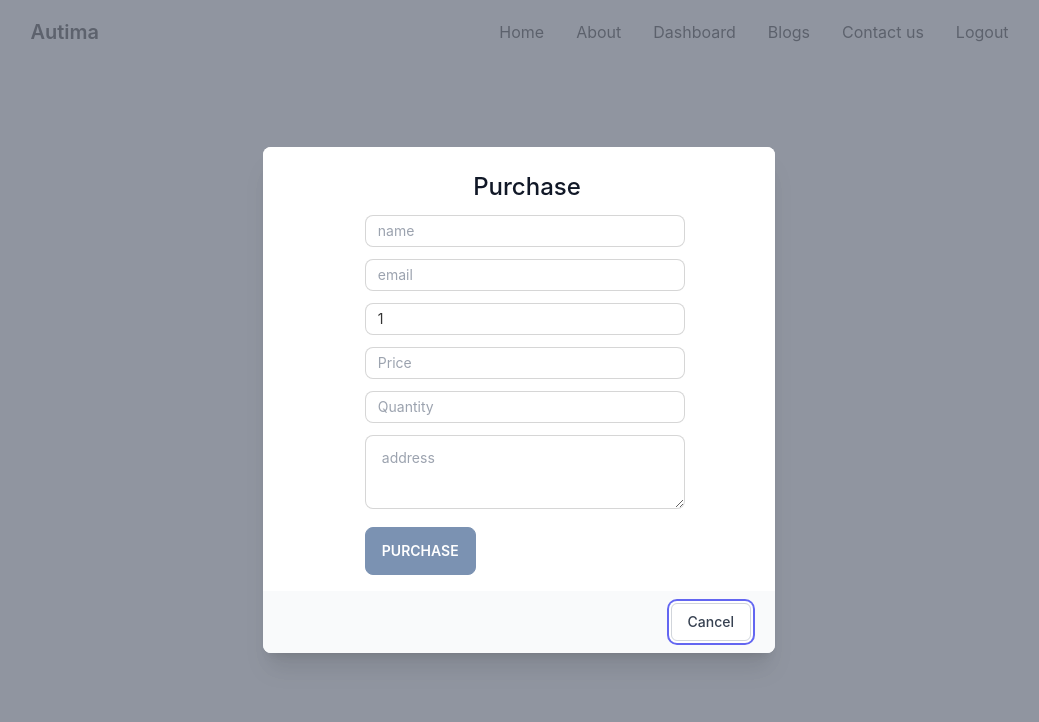
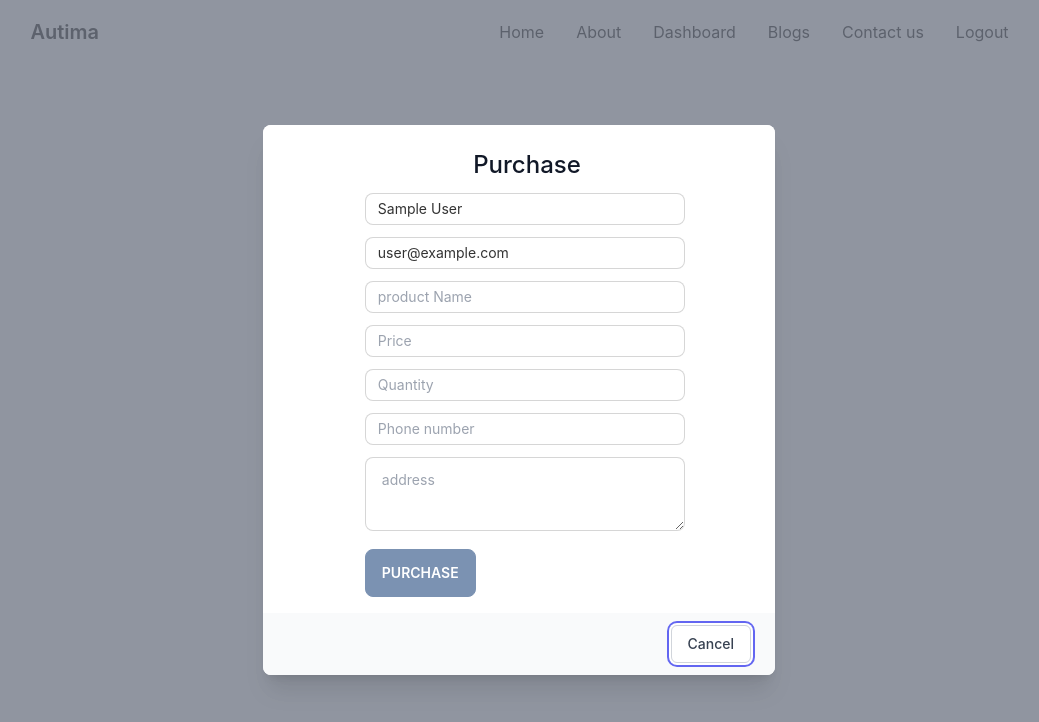
Before and after one commit to Lil-boss/Autima-car, a React (Create React App) app: page /purchase/1 in a window 1280 px wide. Shown: the top 722 px of the page, without its empty margins (121-1160 px from the left). Built offline with nearby package versions, Linux system fonts and the light colour scheme; no server answers; sample sign-in values are in the browser's storage.

Commit message:
order placed success

```diff
--- a/src/components/AllUsers/AllUsers.jsx
+++ b/src/components/AllUsers/AllUsers.jsx
@@ -8,7 +8,6 @@ const AllUsers = () => {
             try {
                 await axios.get("https://autima.herokuapp.com/api/v1/users")
                     .then(res => {
-                        //console.log(res.data)
                         setUsers(res.data.data)
                     })
 
--- a/src/components/PurchaseModal/PurchaseModal.jsx
+++ b/src/components/PurchaseModal/PurchaseModal.jsx
@@ -1,14 +1,56 @@
 import { Dialog, Transition } from '@headlessui/react';
-import React, { Fragment, useRef, useState } from 'react';
+import React, { Fragment, useEffect, useRef, useState } from 'react';
 import { useForm } from 'react-hook-form';
 import { Link, useParams } from 'react-router-dom';
+import { useAuthState } from 'react-firebase-hooks/auth';
+import auth from '../../pages/Auth/Firebase/firebase.init';
+import axios from 'axios';
+import toast from 'react-hot-toast';
 
 const PurchaseModal = () => {
     const { id } = useParams()
     const [open, setOpen] = useState(true)
     const cancelButtonRef = useRef(null);
     const { register, handleSubmit } = useForm();
-    const onSubmit = async (data) => console.log(data);
+    const [user] = useAuthState(auth);
+    const [product, setProduct] = useState({})
+    const { productName, price } = product
+
+    useEffect(() => {
+        const fetchProduct = async () => {
+            try {
+                await axios.get(`https://autima.herokuapp.com/api/v1/product/${id}`)
+                    .then(res => {
+                        setProduct(res?.data?.data)
+                    })
+
+            } catch (err) {
+                console.log(err);
+            }
+        }
+        fetchProduct()
+    }, [id])
+    const onSubmit = async (data) => {
+        const { name, email, productName, qty, price, phone, address } = data
+        const order = {
+            name: name,
+            email: email,
+            productName: productName,
+            qty: qty,
+            price: price,
+            phone: phone,
+            address: address,
+            isDeliver: false,
+            isPaid: false,
+        }
+        const fetchData = async () => {
+            await axios.post(`https://autima.herokuapp.com/api/v1/orders`, order)
+                .then(res =>
+                    toast.success('Order Successfully Placed')
+                )
+        }
+        fetchData()
+    }
     return (
         <Transition.Root show={open} as={Fragment}>
             <Dialog as="div" className="fixed z-10 inset-0 overflow-y-auto" initialFocus={cancelButtonRef} onClose={setOpen}>
@@ -24,8 +66,6 @@ const PurchaseModal = () => {
                     >
                         <Dialog.Overlay className="fixed inset-0 bg-gray-500 bg-opacity-75 transition-opacity" />
                     </Transition.Child>
-
-                    {/* This element is to trick the browser into centering the modal contents. */}
                     <span className="hidden sm:inline-block sm:align-middle sm:h-screen" aria-hidden="true">
                         &#8203;
                     </span>
@@ -48,26 +88,26 @@ const PurchaseModal = () => {
                                         <div className='grid sm:grid-cols-1 justify-items-center md:grid-cols-2 gap-3 '>
                                             <div className='w-4/5 mx-auto'>
                                                 <form onSubmit={handleSubmit(onSubmit)} className="ml-10">
-                                                    <input type="text" {...register("name", {
+                                                    <input type="text" defaultValue={user?.displayName} {...register("name", {
                                                         required: {
                                                             value: true,
                                                             message: "name is required"
                                                         }
                                                     })} placeholder="name" className="input input-bordered input-sm lg:w-80 max-w-xs my-3" />
-                                                    <input type="text" {...register("email", {
+                                                    <input type="text" defaultValue={user?.email} {...register("email", {
                                                         required: {
                                                             value: true,
                                                             message: "email is required"
                                                         }
                                                     })} placeholder="email" className="input input-bordered input-sm  max-w-xs lg:w-80 mb-3" />
-                                                    <input type="text" defaultValue={id} {...register("productName", {
+                                                    <input type="text" defaultValue={productName}{...register("productName", {
                                                         required: {
                                                             value: true,
                                                             message: "productName is required"
                                                         }
                                                     })} placeholder="product Name" className="input input-bordered input-sm  max-w-xs lg:w-80 mb-3" />
 
-                                                    <input type="number" {...register("price", {
+                                                    <input type="number" defaultValue={price}{...register("price", {
                                                         required: {
                                                             value: true,
                                                             message: "Price is required"
@@ -79,6 +119,12 @@ const PurchaseModal = () => {
                                                             message: "quantity is required"
                                                         }
                                                     })} placeholder="Quantity" className="input input-bordered input-sm max-w-xs lg:w-80 mb-3" />
+                                                    <input type="number" {...register("phone", {
+                                                        required: {
+                                                            value: true,
+                                                            message: "phone number is required"
+                                                        }
+                                                    })} placeholder="Phone number" className="input input-bordered input-sm max-w-xs lg:w-80 mb-3" />
                                                     <textarea {...register("address", {
                                                         required: {
                                                             value: true,
```
